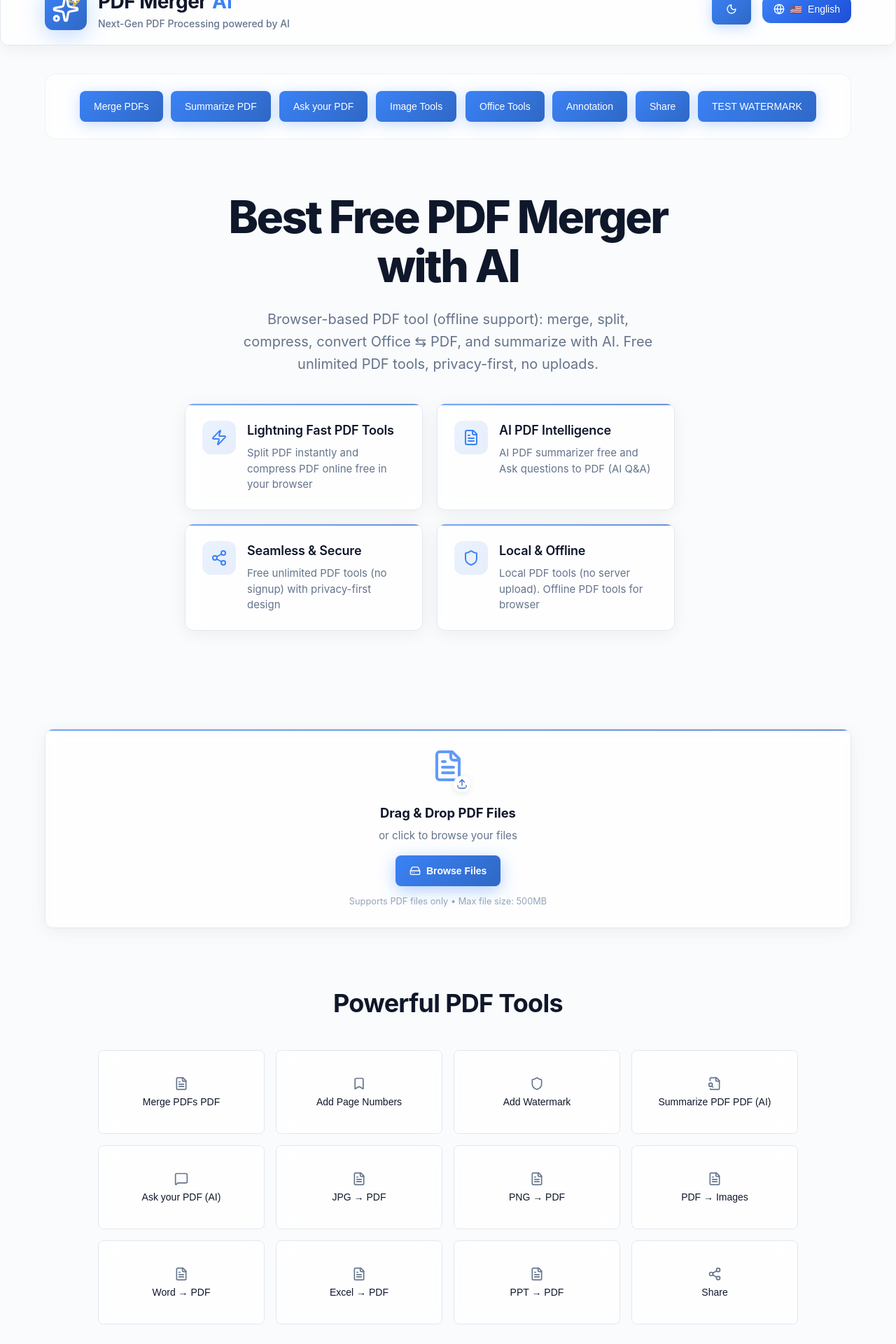
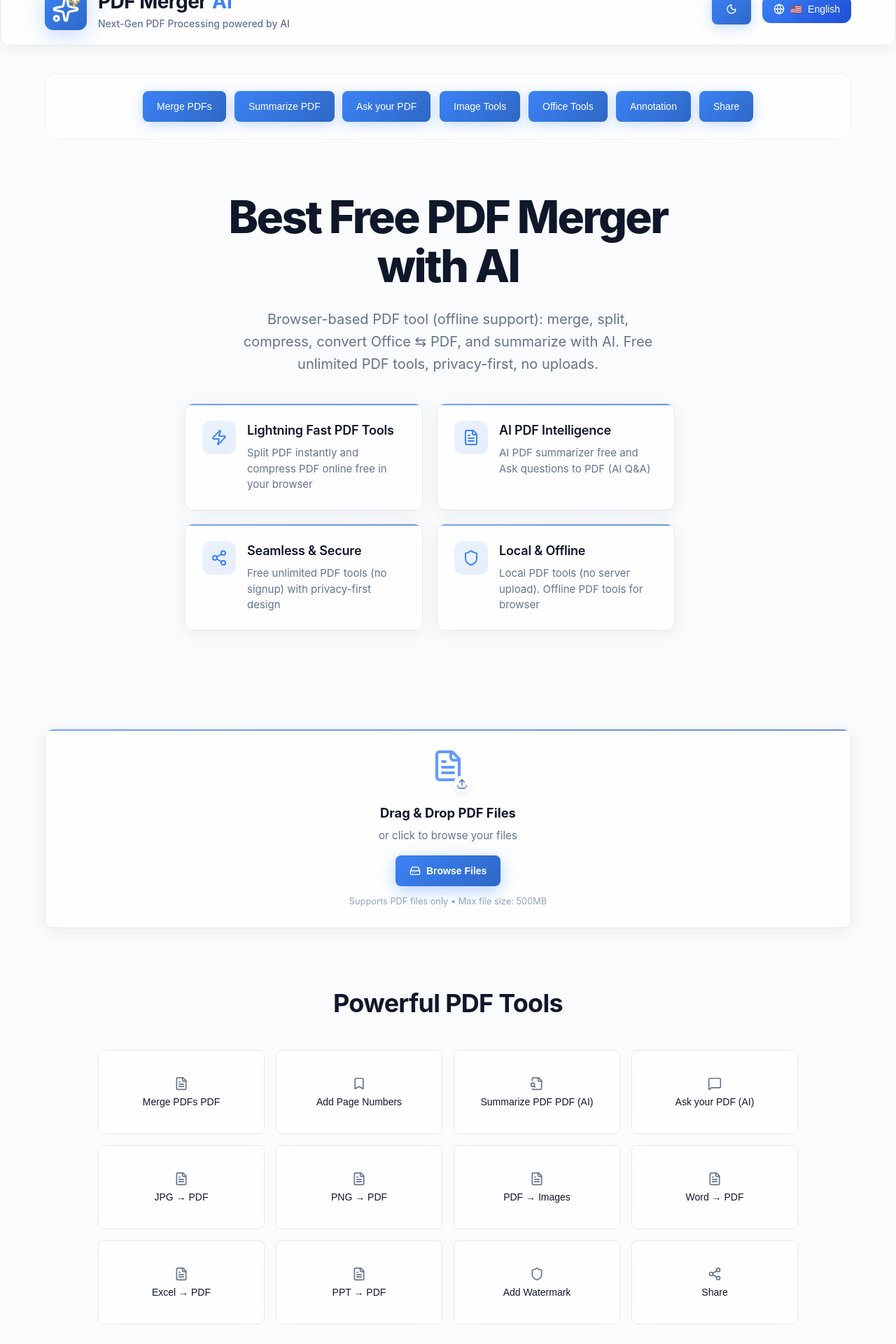
Before and after one commit to Apatel687/PDF-Merger-AI, a React (Vite) app in the folder pdf-merger-app/: page / in a window 1280 px wide. Shown: the part 40-1960 px from the top of the page at 70% size. Built offline with nearby package versions, Linux system fonts and the light colour scheme.

Commit message:
Major SEO Update: Added 217+ strategic keywords & fixed watermark functionality - Added trending AI, mobile, privacy, enterprise keywords - Fixed service worker localhost blocking - Enhanced watermark button navigation - Complete competitor keyword coverage - Global multilingual SEO optimization

```diff
--- a/pdf-merger-app/src/locales/translations.js
+++ b/pdf-merger-app/src/locales/translations.js
@@ -39,7 +39,37 @@ export const translations = {
     keywords: [
       'Free PDF tools online', 'Merge PDF free online', 'Split PDF instantly', 'Compress PDF online free',
       'Convert PDF to Word free', 'AI PDF summarizer free', 'Chat with PDF online', 'Privacy-first PDF editor',
-      'SmallPDF alternative free', 'ILovePDF alternative', 'PDF merger for business', 'Student PDF tools'
+      'SmallPDF alternative free', 'ILovePDF alternative', 'PDF merger for business', 'Student PDF tools',
+      'AI PDF editor 2025', 'ChatGPT PDF tools', 'AI document processor', 'Machine learning PDF',
+      'PDF tools mobile app', 'iPhone PDF merger', 'Android PDF editor', 'Mobile PDF converter',
+      'GDPR compliant PDF tools', 'Zero-knowledge PDF editor', 'Encrypted PDF processing', 'Private PDF converter',
+      'Enterprise PDF solutions', 'Business document automation', 'Corporate PDF tools', 'Team PDF collaboration',
+      'how to merge PDF without Adobe', 'free alternative to Adobe Acrobat', 'combine PDF files without software',
+      'fastest PDF merger online', 'instant PDF conversion', 'real-time PDF processing', 'lightning fast PDF tools',
+      'student PDF tools free', 'academic document processor', 'research paper PDF tools', 'accessibility compliant PDF',
+      'PDF24 alternative', 'Sejda PDF alternative', 'PDFtk alternative', 'Foxit alternative', 'Nitro PDF alternative',
+      'online PDF editor no watermark', 'PDF merger without limits', 'unlimited PDF processing', 'no file size limit PDF',
+      'PDF tools without registration', 'anonymous PDF editor', 'guest PDF access', 'temporary PDF processing',
+      'WebAssembly PDF tools', 'browser PDF processing', 'client-side PDF editor', 'offline PDF tools',
+      'PDF API integration', 'developer PDF tools', 'PDF SDK alternative', 'programmatic PDF processing',
+      'secure PDF merger', 'encrypted PDF tools', 'password protected PDF', 'digital rights PDF',
+      'batch PDF operations', 'bulk PDF processing', 'mass PDF conversion', 'automated PDF workflow',
+      'PDF accessibility tools', 'ADA compliant PDF', 'screen reader PDF', 'inclusive PDF design',
+      'cloud PDF storage', 'PDF backup tools', 'document management system', 'PDF version control',
+      'collaborative PDF editing', 'team document sharing', 'PDF review workflow', 'document approval process',
+      'Adobe Acrobat alternative', 'Adobe Reader alternative', 'DocuSign alternative', 'HelloSign alternative',
+      'PDFCreator alternative', 'CutePDF alternative', 'PDFsam alternative', 'PDFShuffler alternative',
+      'Canva PDF editor', 'Google Drive PDF', 'Dropbox PDF tools', 'OneDrive PDF editor',
+      'best PDF editor 2025', 'top PDF tools', 'most popular PDF software', 'highest rated PDF app',
+      'PDF editor reviews', 'PDF software comparison', 'PDF tool rankings', 'PDF app ratings',
+      'free PDF software', 'open source PDF tools', 'no cost PDF editor', 'gratis PDF converter',
+      'PDF without subscription', 'lifetime free PDF', 'permanently free PDF tools', 'always free PDF',
+      'PDF editor for Windows', 'PDF tools for Mac', 'Linux PDF software', 'Chrome PDF extension',
+      'Firefox PDF addon', 'Safari PDF tools', 'Edge PDF features', 'Opera PDF support',
+      'PDF for students', 'PDF for teachers', 'PDF for business', 'PDF for lawyers',
+      'PDF for architects', 'PDF for engineers', 'PDF for designers', 'PDF for researchers',
+      'convert everything to PDF', 'all in one PDF tool', 'complete PDF solution', 'ultimate PDF suite',
+      'professional PDF editor', 'enterprise PDF platform', 'business PDF software', 'commercial PDF tools'
     ],
     privacy: 'Privacy',
     terms: 'Terms',
--- a/pdf-merger-app/src/pages/Home.jsx
+++ b/pdf-merger-app/src/pages/Home.jsx
@@ -148,7 +148,7 @@ function Home() {
     }
   }
 
-  // Handle annotation features (page numbers, watermarks)
+  // Handle annotation features (page numbers)
   const handleAnnotationFeature = async (feature) => {
     console.log('handleAnnotationFeature called with:', feature)
     console.log('pdfFiles:', pdfFiles)
@@ -161,7 +161,7 @@ function Home() {
     setIsLoading(true)
     try {
       console.log('Importing pdfAnnotations...')
-      const { addPageNumbers, addWatermark } = await import('../utils/pdfAnnotations')
+      const { addPageNumbers } = await import('../utils/pdfAnnotations')
       console.log('Import successful')
 
       if (feature === 'pageNumbers') {
@@ -170,19 +170,10 @@ function Home() {
         const url = URL.createObjectURL(result)
         setMergedPdfUrl({ url, name: `${pdfFiles[0].name.replace('.pdf', '')}_numbered.pdf` })
         console.log('Page numbers added successfully')
-      } else if (feature === 'watermark') {
-        const watermarkText = prompt('Enter watermark text:', 'CONFIDENTIAL')
-        if (watermarkText) {
-          console.log('Adding watermark:', watermarkText)
-          const result = await addWatermark(pdfFiles[0].file, watermarkText)
-          const url = URL.createObjectURL(result)
-          setMergedPdfUrl({ url, name: `${pdfFiles[0].name.replace('.pdf', '')}_watermarked.pdf` })
-          console.log('Watermark added successfully')
-        }
       }
     } catch (error) {
       console.error('Annotation error:', error)
-      alert(`Failed to ${feature === 'pageNumbers' ? 'add page numbers' : 'add watermark'}: ${error.message}`)
+      alert(`Failed to add page numbers: ${error.message}`)
     } finally {
       setIsLoading(false)
     }
@@ -339,35 +330,7 @@ function Home() {
             >
               {t('share')}
             </button>
-            <button
-              className="futuristic-btn"
-              onClick={async () => {
-                console.log('WATERMARK TEST BUTTON CLICKED!')
-                if (pdfFiles.length === 0) {
-                  alert('Please upload a PDF file first!')
-                  return
-                }
 
-                try {
-                  const { addWatermark } = await import('../utils/pdfAnnotations')
-                  const result = await addWatermark(pdfFiles[0].file, 'TEST WATERMARK')
-                  const url = URL.createObjectURL(result)
-                  setMergedPdfUrl({ url, name: 'test_watermarked.pdf' })
-                  alert('Watermark added successfully!')
-                } catch (error) {
-                  console.error('Watermark test error:', error)
-                  alert('Watermark failed: ' + error.message)
-                }
-              }}
-              style={{
-                cursor: 'pointer',
-                pointerEvents: 'auto',
-                background: '#10b981',
-                color: 'white'
-              }}
-            >
-              TEST WATERMARK
-            </button>
           </div>
           {pdfFiles.length === 0 ? (
             <div className="welcome-section">
@@ -440,39 +403,7 @@ function Home() {
                   >
                     <Bookmark size={18} /> {t('addPageNumbers')}
                   </button>
-                  <button
-                    className="tool-button"
-                    onClick={async (e) => {
-                      e.preventDefault()
-                      e.stopPropagation()
-                      console.log('Direct watermark button clicked')
 
-                      if (pdfFiles.length === 0) {
-                        alert('Please upload a PDF file first!')
-                        return
-                      }
-
-                      const watermarkText = prompt('Enter watermark text:', 'CONFIDENTIAL')
-                      if (!watermarkText) return
-
-                      try {
-                        setIsLoading(true)
-                        const { addWatermark } = await import('../utils/pdfAnnotations')
-                        const result = await addWatermark(pdfFiles[0].file, watermarkText)
-                        const url = URL.createObjectURL(result)
-                        setMergedPdfUrl({ url, name: `${pdfFiles[0].name.replace('.pdf', '')}_watermarked.pdf` })
-                        alert('Watermark added successfully!')
-                      } catch (error) {
-                        console.error('Direct watermark error:', error)
-                        alert('Watermark failed: ' + error.message)
-                      } finally {
-                        setIsLoading(false)
-                      }
-                    }}
-                    style={{ cursor: 'pointer', pointerEvents: 'auto' }}
-                  >
-                    <Shield size={18} /> {t('addWatermark')}
-                  </button>
                   <button className="tool-button" onClick={() => handleFeatureClick('summarize')}>
                     <FileSearch size={18} /> {t('summarize')} PDF (AI)
                   </button>
@@ -496,6 +427,9 @@ function Home() {
                   </button>
                   <button className="tool-button" onClick={() => navigate('/office')}>
                     <FileText size={18} /> PPT → PDF
+                  </button>
+                  <button className="tool-button" onClick={() => navigate('/annotate')}>
+                    <Shield size={18} /> {t('addWatermark')}
                   </button>
                   <button className="tool-button" onClick={() => setShowShareModal(true)}>
                     <Share2 size={18} /> {t('share')}
```
